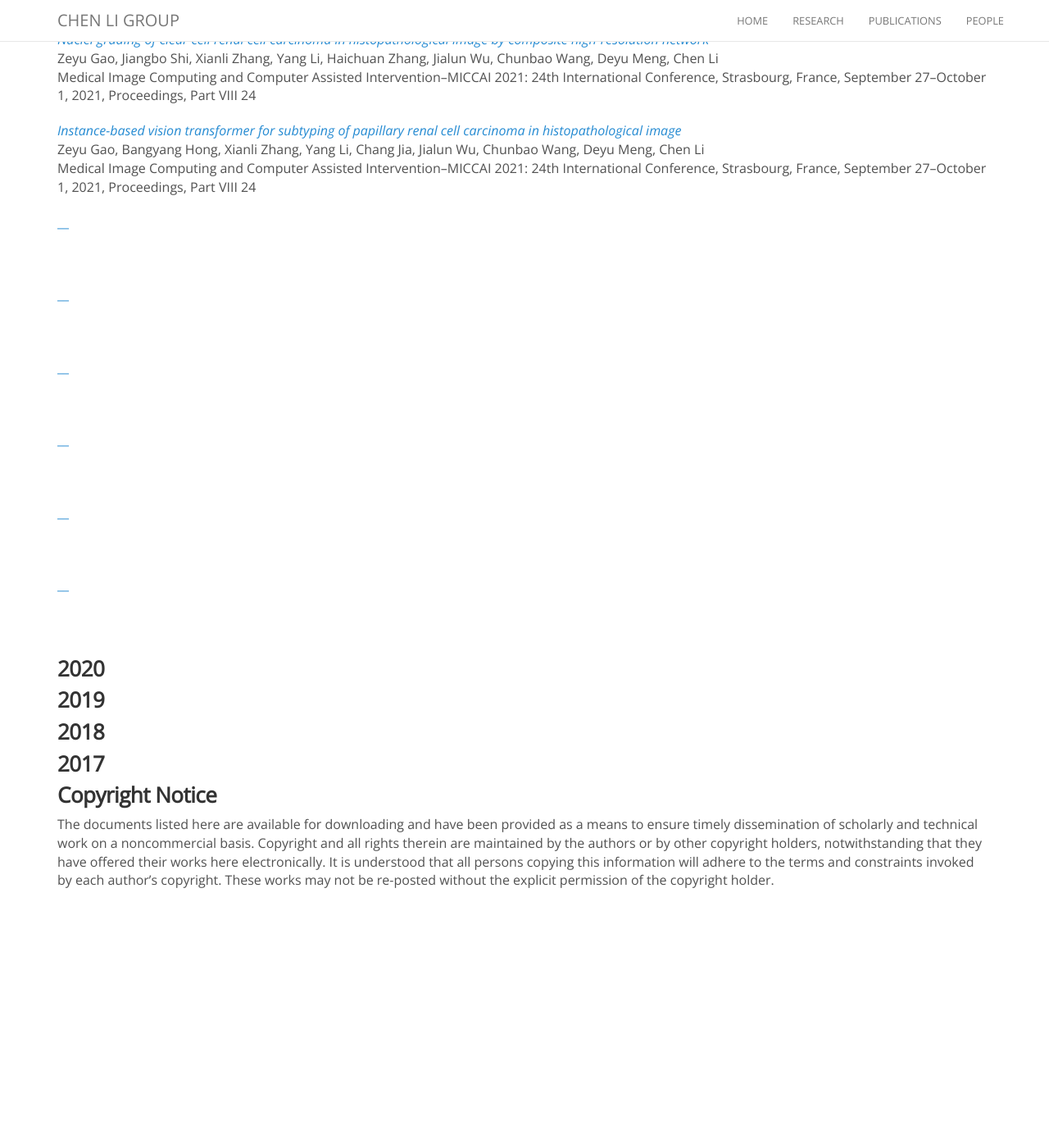
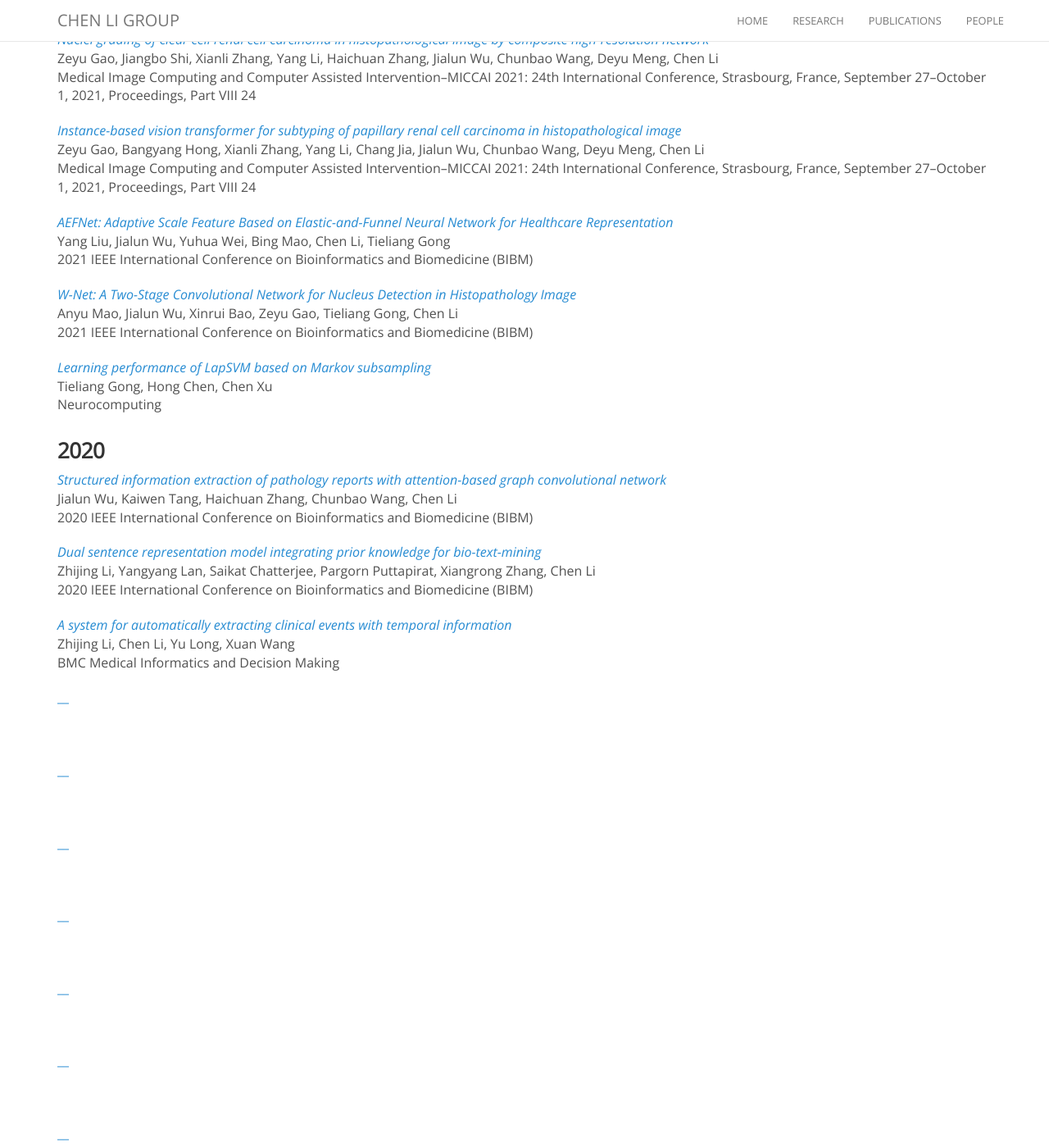
Before and after one commit to chenligroup/chenligroup.github.io, a Jekyll site: the page built from publications.md, in a window 1280 px wide and 1400 px high, scrolled down 4377 px. Shown: the whole window at 82% size. Built offline with Jekyll 4.4.1, drawn with Linux system fonts in a browser that asks for light colours; nearby versions of some CDN libraries; comment, search, counter and statistics services are not loaded; before the commit the page ends 5482 px from its top, so only the background shows below that.

Commit message:
Update publications.md

```diff
--- a/publications.md
+++ b/publications.md
@@ -205,6 +205,68 @@ Medical Image Computing and Computer Assisted Intervention–MICCAI 2021: 24th I
 Zeyu Gao, Bangyang Hong, Xianli Zhang, Yang Li, Chang Jia, Jialun Wu, Chunbao Wang, Deyu Meng, Chen Li<br>
 Medical Image Computing and Computer Assisted Intervention–MICCAI 2021: 24th International Conference, Strasbourg, France, September 27–October 1, 2021, Proceedings, Part VIII 24<br>
 
+[_AEFNet: Adaptive Scale Feature Based on Elastic-and-Funnel Neural Network for Healthcare Representation_](https://ieeexplore.ieee.org/abstract/document/9669339/) <br>
+Yang Liu, Jialun Wu, Yuhua Wei, Bing Mao, Chen Li, Tieliang Gong<br>
+2021 IEEE International Conference on Bioinformatics and Biomedicine (BIBM)<br>
+
+[_W-Net: A Two-Stage Convolutional Network for Nucleus Detection in Histopathology Image_](https://ieeexplore.ieee.org/abstract/document/9669344/) <br>
+Anyu Mao, Jialun Wu, Xinrui Bao, Zeyu Gao, Tieliang Gong, Chen Li<br>
+2021 IEEE International Conference on Bioinformatics and Biomedicine (BIBM)<br>
+
+[_Learning performance of LapSVM based on Markov subsampling_](https://www.sciencedirect.com/science/article/pii/S0925231220318956) <br>
+Tieliang Gong, Hong Chen, Chen Xu<br>
+Neurocomputing<br>
+
+### 2020
+
+[_Structured information extraction of pathology reports with attention-based graph convolutional network_](https://ieeexplore.ieee.org/abstract/document/9313347/) <br>
+Jialun Wu, Kaiwen Tang, Haichuan Zhang, Chunbao Wang, Chen Li<br>
+2020 IEEE International Conference on Bioinformatics and Biomedicine (BIBM)<br>
+
+[_Dual sentence representation model integrating prior knowledge for bio-text-mining_](https://ieeexplore.ieee.org/abstract/document/9313239/) <br>
+Zhijing Li, Yangyang Lan, Saikat Chatterjee, Pargorn Puttapirat, Xiangrong Zhang, Chen Li<br>
+2020 IEEE International Conference on Bioinformatics and Biomedicine (BIBM)<br>
+
+[_A system for automatically extracting clinical events with temporal information_](https://bmcmedinformdecismak.biomedcentral.com/articles/10.1186/s12911-020-01208-9) <br>
+Zhijing Li, Chen Li, Yu Long, Xuan Wang<br>
+BMC Medical Informatics and Decision Making<br>
+
+[__]() <br>
+<br>
+<br>
+
+[__]() <br>
+<br>
+<br>
+
+[__]() <br>
+<br>
+<br>
+
+[__]() <br>
+<br>
+<br>
+
+[__]() <br>
+<br>
+<br>
+
+[__]() <br>
+<br>
+<br>
+
+[__]() <br>
+<br>
+<br>
+
+[__]() <br>
+<br>
+<br>
+
+[__]() <br>
+<br>
+<br>
+
 [__]() <br>
 <br>
 <br>
```
Also changed, not shown: other parts of publications.md (+0 -3 lines).
